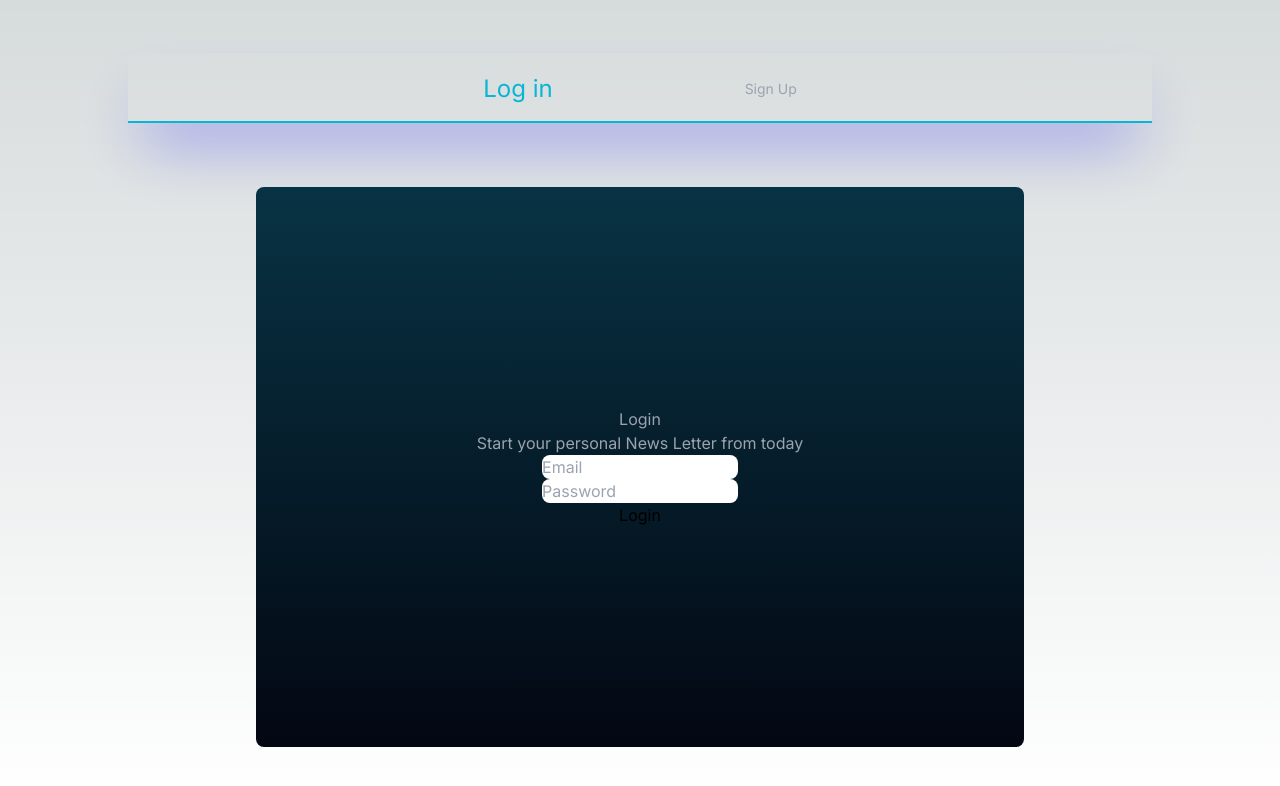
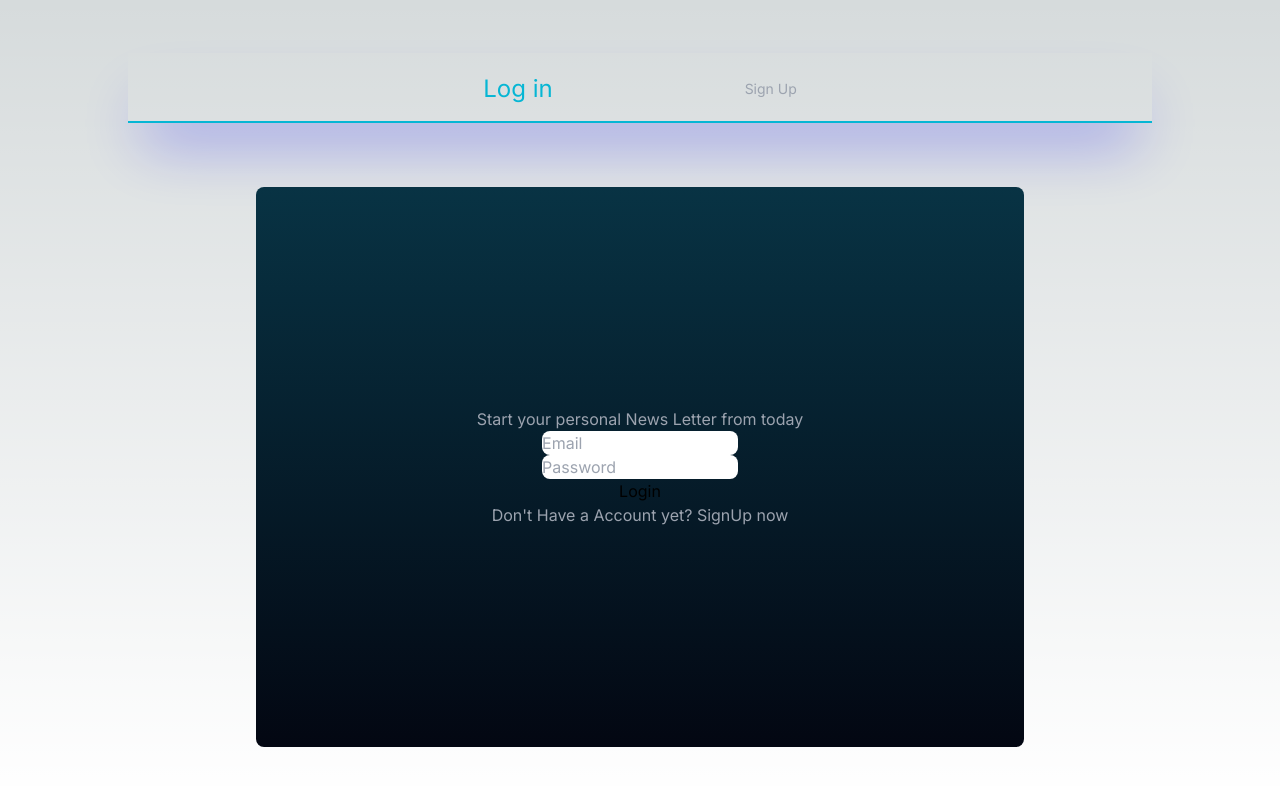
Before and after one commit to AdityaSingh-02/BuildSpace-S4, a Next.js app: page /create in a window 1280 px wide. Shown: the top 786 px of the page. Built offline with nearby package versions, Linux system fonts and the light colour scheme; no server answers.

Commit message:
Manage Props

```diff
--- a/src/Components/Create/login.tsx
+++ b/src/Components/Create/login.tsx
@@ -1,10 +1,12 @@
 "use client";
-import React, { useEffect, useState } from "react";
-import { useUserData, useAuth } from "@/Context";
-import { useRouter } from "next/navigation";
+import React, { Dispatch, FC, useEffect, useState } from "react";
+import { useUserData } from "@/Context";
 
+interface Props {
+  setAction: Dispatch<React.SetStateAction<boolean>>;
+}
 
-const LoginComponent = () => {
+const LoginComponent: FC<Props> = (props: Props) => {
   const [loginData, setLoginData] = useState({
     email: "",
     password: "",
@@ -19,7 +21,6 @@ const LoginComponent = () => {
   return (
     <>
       <div className="flex flex-col justify-center items-center space-y-4 text-black w-full">
-        <h1 className="text-gray-400 pb-16 -mt-16 text-3xl">Login</h1>
         <h1 className="text-gray-400 pb-16 -mt-16 text-3xl">
           Start your personal News Letter from today
         </h1>
@@ -46,6 +47,10 @@ const LoginComponent = () => {
           className="bg-gray-500 text-gray-100 rounded-lg px-4 py-2">
           Login
         </button>
+        <p className="text-gray-400">
+          Don't Have a Account yet?{" "}
+          <button onClick={() => props.setAction(false)} className="text-gray-100" >SignUp</button> now
+        </p>
       </div>
     </>
   );
--- a/src/Components/Create/signup.tsx
+++ b/src/Components/Create/signup.tsx
@@ -1,9 +1,13 @@
-import React, { useState } from "react";
+import React, { Dispatch, useState } from "react";
 import appwriteService from "@/appwrite-service/config";
 import { useAuth } from "@/Context";
 import { useRouter } from "next/navigation";
 
-const SignupComponent = () => {
+interface Props {
+  setAction: Dispatch<React.SetStateAction<boolean>>;
+}
+
+const SignupComponent: React.FC<Props> = (props: Props) => {
   const [signUpData, setsignUpData] = useState({
     name: "",
     email: "",
@@ -19,7 +23,9 @@ const SignupComponent = () => {
       signUpData.email.length < 6 ||
       signUpData.name.length < 2
     ) {
-      alert("Please fill the appropirate details, password should be atleast 8 char long");
+      alert(
+        "Please fill the appropirate details, password should be atleast 8 char long"
+      );
       return;
     }
     appwriteService.createAccount(signUpData).then((res) => {
@@ -67,6 +73,9 @@ const SignupComponent = () => {
           className="bg-gray-500 text-gray-100 rounded-lg px-4 py-2">
           Sign Up
         </button>
+        <p className="text-gray-400">
+          Already Have an Account? <button onClick={()=> props.setAction(true)} className="text-gray-100" >Login</button>
+        </p>
       </div>
     </>
   );
--- a/src/app/(Protected)/create/page.tsx
+++ b/src/app/(Protected)/create/page.tsx
@@ -37,7 +37,11 @@ const Create = () => {
           </button>
         </nav>
         <div className="flex justify-center rounded-lg mt-16 w-[60%] h-[70%] bg-gradient-to-b from-cyan-950 to-gray-950">
-          {Action ? <LoginComponent /> : <SignupComponent />}
+          {Action ? (
+            <LoginComponent setAction={setAction} />
+          ) : (
+            <SignupComponent setAction={setAction} />
+          )}
         </div>
       </main>
     </>
--- a/src/app/page.tsx
+++ b/src/app/page.tsx
@@ -13,7 +13,7 @@ export default function Home() {
   return (
     <main className="flex min-h-screen flex-col items-center justify-center p-5 md:p-24">
       <div className="text-2xl md:text-5xl p-6">
-        <h1 className="underline text-gray-300">BuildSpace News Letter</h1>
+        <h1 className="underline text-gray-300">JustNews News Letter</h1>
         <p className="text-sm md:text-lg text-teal-500 font-semibold ">
           News Letter Service made easy
         </p>
```
